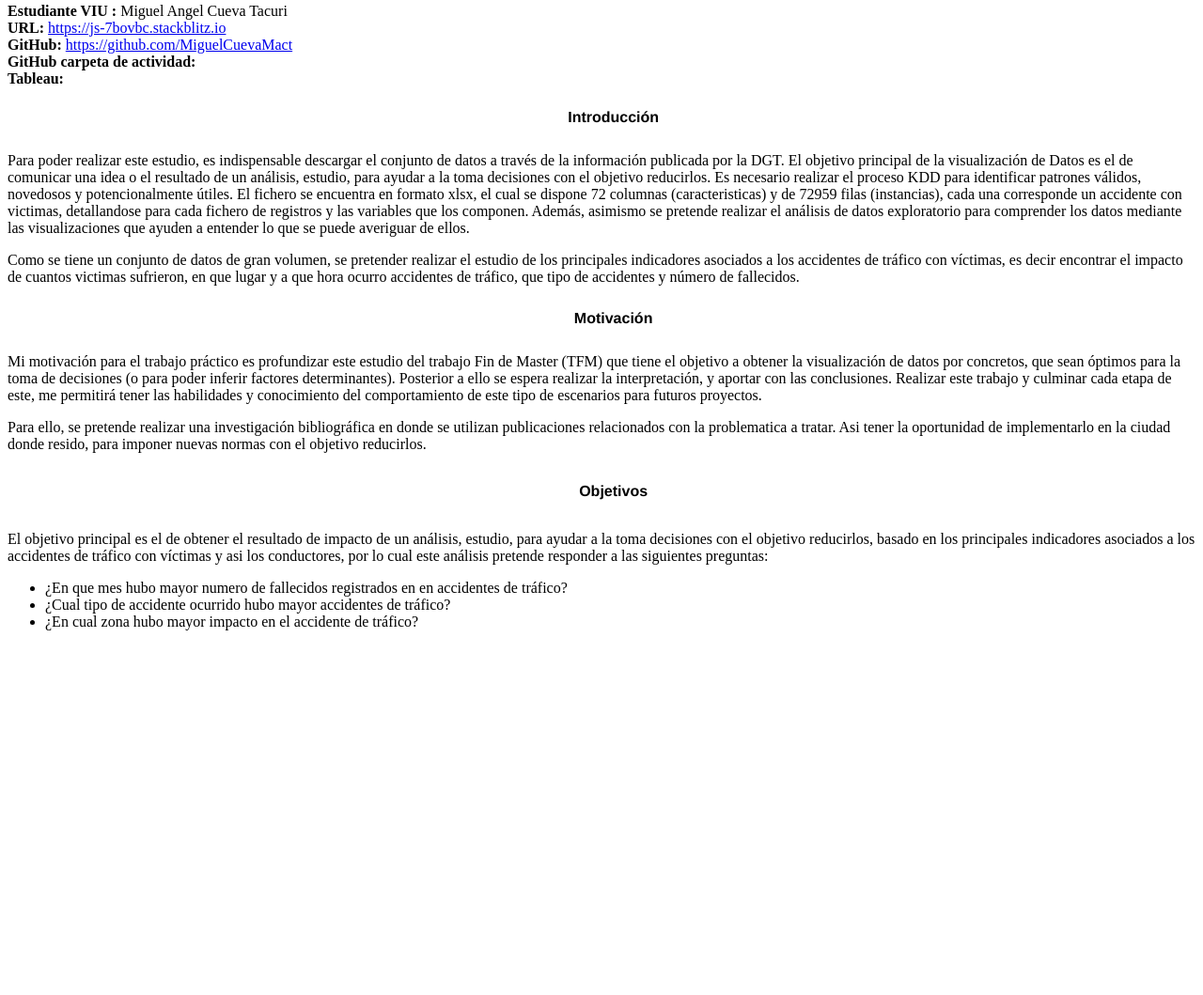
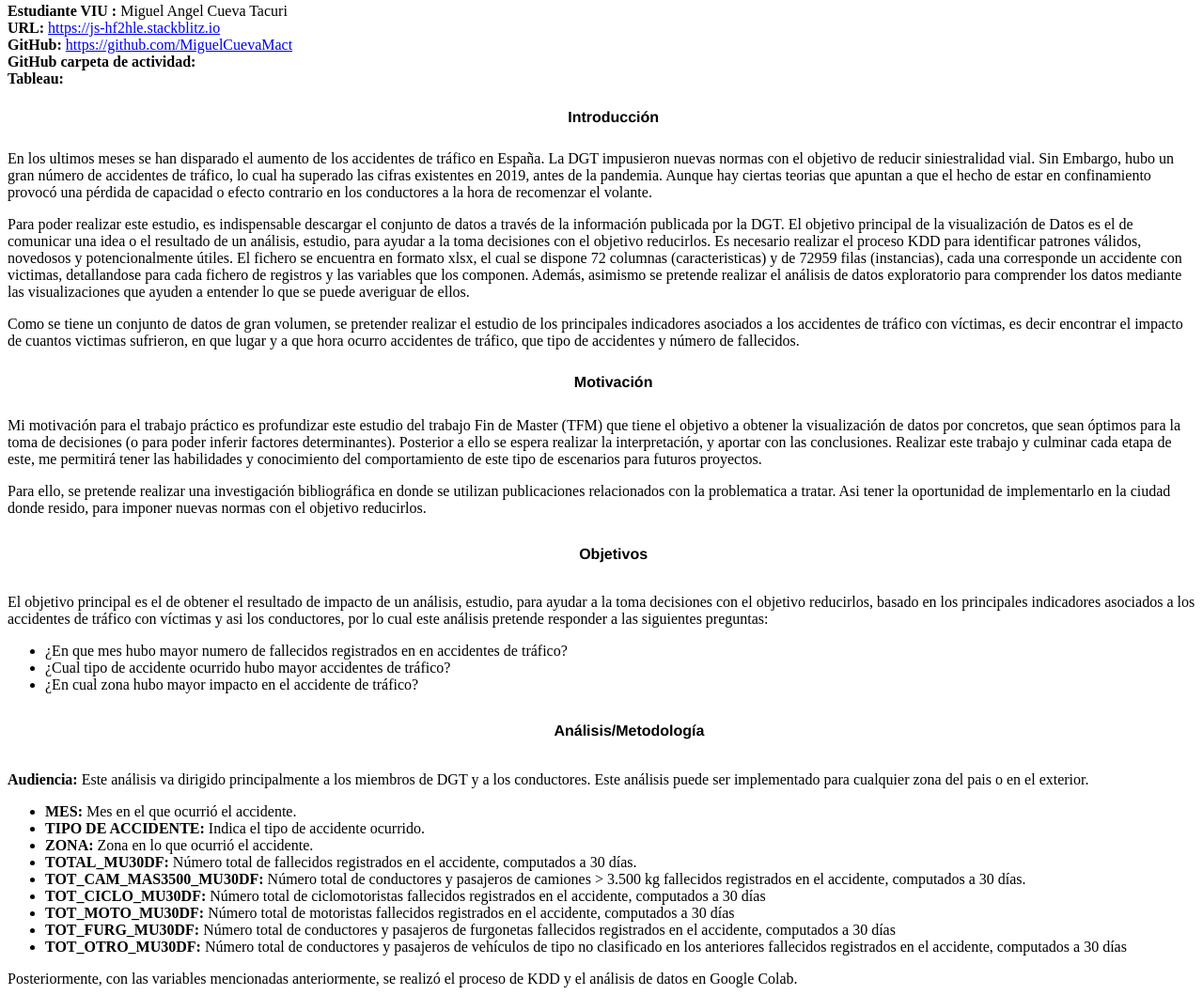
Before and after one commit to MiguelCuevaMact/Proyecto_de_Curso_Visualizaci-n_de_Datos, a website: page index.html in a window 1280 px wide. Shown: the part 81-1140 px from the top of the page at 94% size. Before the commit the page ends 800 px from the top, so only its background shows below. Drawn offline with Linux system fonts and the light colour scheme.

Commit message:
2 files modified

```diff
--- a/index.html
+++ b/index.html
@@ -28,7 +28,6 @@ h1 {
   vertical-align: middle;
 
  }
-
 
  h3 {
   color: black;
@@ -71,7 +70,6 @@ h1 {
   padding-bottom: 10px;
   border-radius: 20px;
   vertical-align: middle;
-
  }
 
  h6 {
@@ -89,13 +87,12 @@ h1 {
 
  }
 
-
 </style>
 <h1>Renovacion de Prestamos Banco Santander periodo 2015/01-2015/09</h1>
 
 <b>Estudiante VIU :</b> Miguel Angel Cueva Tacuri <br>
 <b>URL:</b> <a
-href="https://js-7bovbc.stackblitz.io">https://js-7bovbc.stackblitz.io </a><br>
+href="https://js-hf2hle.stackblitz.io"> https://js-hf2hle.stackblitz.io </a><br>
 
 <b>GitHub:</b> <a
 href="https://github.com/MiguelCuevaMact"> https://github.com/MiguelCuevaMact </a><br>
@@ -103,14 +100,14 @@ href="https://github.com/MiguelCuevaMact"> https://github.com/MiguelCuevaMact </
 
 <b>GitHub carpeta de actividad:</b> <a href=  "  "
 > </a> <br>
+
+
+
 <b>Tableau:</b> <a
 href=""></a><br>
 
 <h2>Introducción</h2>
-<div>
-
-
-
+<div>En los ultimos meses se han disparado el aumento de los accidentes de tráfico en España. La DGT impusieron nuevas normas con el objetivo de reducir siniestralidad vial. Sin Embargo, hubo un gran número de accidentes de tráfico, lo cual ha superado las cifras existentes en 2019, antes de la pandemia. Aunque hay ciertas teorias que apuntan a que el hecho de estar en confinamiento provocó una pérdida de capacidad o efecto contrario en los conductores a la hora de recomenzar el volante.
 <p> </p>
 Para poder realizar este estudio, es indispensable descargar el conjunto de datos a través de la información publicada por la DGT. El objetivo principal de la visualización de Datos es el de comunicar una idea o el resultado de un análisis, estudio, para ayudar a la toma decisiones con el objetivo reducirlos.
 Es necesario realizar el proceso KDD para identificar patrones válidos, novedosos y potencionalmente útiles. El fichero se encuentra en formato xlsx, el cual se dispone 72 columnas (caracteristicas) y de 72959 filas (instancias), cada una corresponde un accidente con victimas, detallandose para cada fichero de registros y las variables que los componen. Además, asimismo se pretende realizar el análisis de datos exploratorio para comprender los datos mediante las visualizaciones que ayuden a entender lo que se puede averiguar de ellos.
@@ -138,3 +135,21 @@ El objetivo principal es el de obtener el resultado de impacto de un análisis,
 <li>¿Cual tipo de accidente ocurrido hubo mayor accidentes de tráfico?</li>
 <li>¿En cual zona hubo mayor impacto en el accidente de tráfico?</li>
 </ul>
+
+</div>
+<h4>Análisis/Metodología</h4>
+<b>Audiencia:</b> Este análisis va dirigido principalmente a los miembros de DGT y a los conductores. Este análisis puede ser implementado para cualquier zona del pais o en el exterior.
+<p> </p>
+
+<ul>
+<li><b>MES:</b> Mes en el que ocurrió el accidente.</li>
+<li><b>TIPO DE ACCIDENTE:</b> Indica el tipo de accidente ocurrido.</li>
+<li><b>ZONA:</b> Zona en lo que ocurrió el accidente.</li>
+<li><b>TOTAL_MU30DF:</b> Número total de fallecidos registrados en el accidente, computados a 30 días.</li>
+<li><b>TOT_CAM_MAS3500_MU30DF:</b> Número total de conductores y pasajeros de camiones > 3.500 kg fallecidos registrados en el accidente, computados a 30 días.</li>
+<li><b>TOT_CICLO_MU30DF:</b> Número total de ciclomotoristas fallecidos registrados en el accidente, computados a 30 días</li>
+<li><b>TOT_MOTO_MU30DF:</b> Número total de motoristas fallecidos registrados en el accidente, computados a 30 días</li>
+<li><b>TOT_FURG_MU30DF:</b> Número total de conductores y pasajeros de furgonetas fallecidos registrados en el accidente, computados a 30 días</li>
+<li><b>TOT_OTRO_MU30DF:</b> Número total de conductores y pasajeros de vehículos de tipo no clasificado en los anteriores fallecidos registrados en el accidente, computados a 30 días</li>
+</ul>
+<div>Posteriormente, con las variables mencionadas anteriormente, se realizó el proceso de KDD y el análisis de datos en Google Colab.  </div>
--- a/index.js
+++ /dev/null
@@ -1,6 +0,0 @@
-// Import stylesheets
-import './style.css';
-
-// Write Javascript code!
-const appDiv = document.getElementById('app');
-appDiv.innerHTML = `<h1>JS Starter</h1>`;
```
